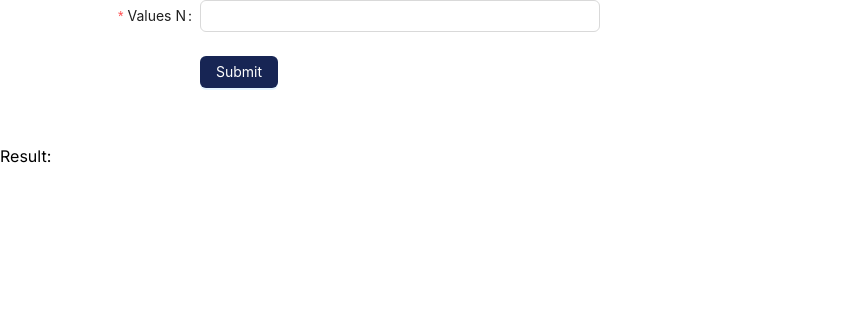
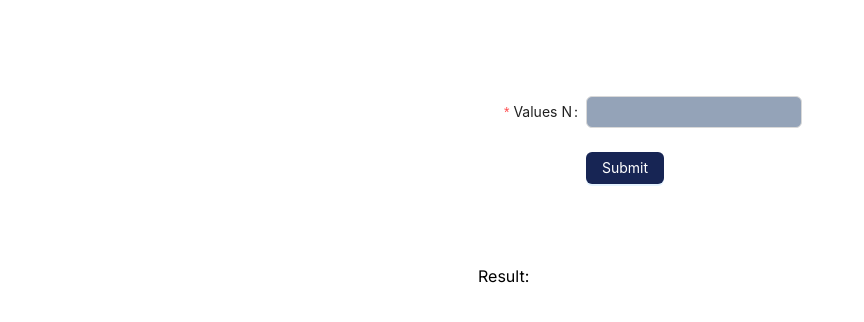
Before and after one commit to DoNhatNam1/Homeworks-Nhom-7-Tong-quan-phat-trien-phan-mem, a Next.js app in the folder homeworks/: page /bai1 in a window 1280 px wide. Shown: the top 322 px of the page, without its empty margins (0-864 px from the left). Built offline with nearby package versions, Linux system fonts and the light colour scheme.

Commit message:
fix: :bug: Fix handle some error when user enter value

```diff
--- a/homeworks/src/components/Bai1.tsx
+++ b/homeworks/src/components/Bai1.tsx
@@ -5,10 +5,15 @@ import { Button, Form, Input } from "antd";
 
 export const Bai1 = () => {
   const [data, setData] = React.useState<number[] | undefined>([]);
+  const [inputValue, setInputValue] = React.useState("");
 
-  const onFinish = (values: { values: any }) => {
-    if (values.values < 1 || values.values > 1000000) {
-      return console.log("Values không hợp lệ:", values.values);
+  // Logic when Submitted Successfully
+  const onFinish = (values: { values: number }) => {
+    if (typeof (values.values * 1) !== 'number' || values.values * 1 < 1 || values.values * 1 > 1000000) {
+      console.log("Values không hợp lệ:", values.values);
+      setInputValue("");
+      setData([])
+      return;
     }
     let temp = values.values;
     let result = [temp];
@@ -22,18 +27,21 @@ export const Bai1 = () => {
       if (result.length > 1000) {
         console.log("Quá nhiều giá trị, dừng lại để tránh lỗi out of memory");
         setData(result);
+        setInputValue("");
         return;
       }
     }
     setData(result);
+    setInputValue("");
   };
 
+    // Logic when Submitted Fail
   const onFinishFailed = (errorInfo: any) => {
     console.log("Failed:", errorInfo);
   };
 
   return (
-    <>
+    <div className="w-full h-96 grid place-content-center">
       <Form
         name="basic"
         labelCol={{ span: 8 }}
@@ -49,7 +57,12 @@ export const Bai1 = () => {
           name="values"
           rules={[{ required: true, message: "Please input a number!" }]}
         >
-          <Input />
+          <Input
+          type="number"
+          value={inputValue}
+          onChange={(e) => setInputValue(e.target.value)}
+          className="bg-slate-400"
+          />
         </Form.Item>
         <Form.Item wrapperCol={{ offset: 8, span: 16 }}>
           <Button type="primary" htmlType="submit" className="bg-blue-950">
@@ -67,6 +80,6 @@ export const Bai1 = () => {
           </span>
         ))}
       </div>
-    </>
+    </div>
   );
 };
```
